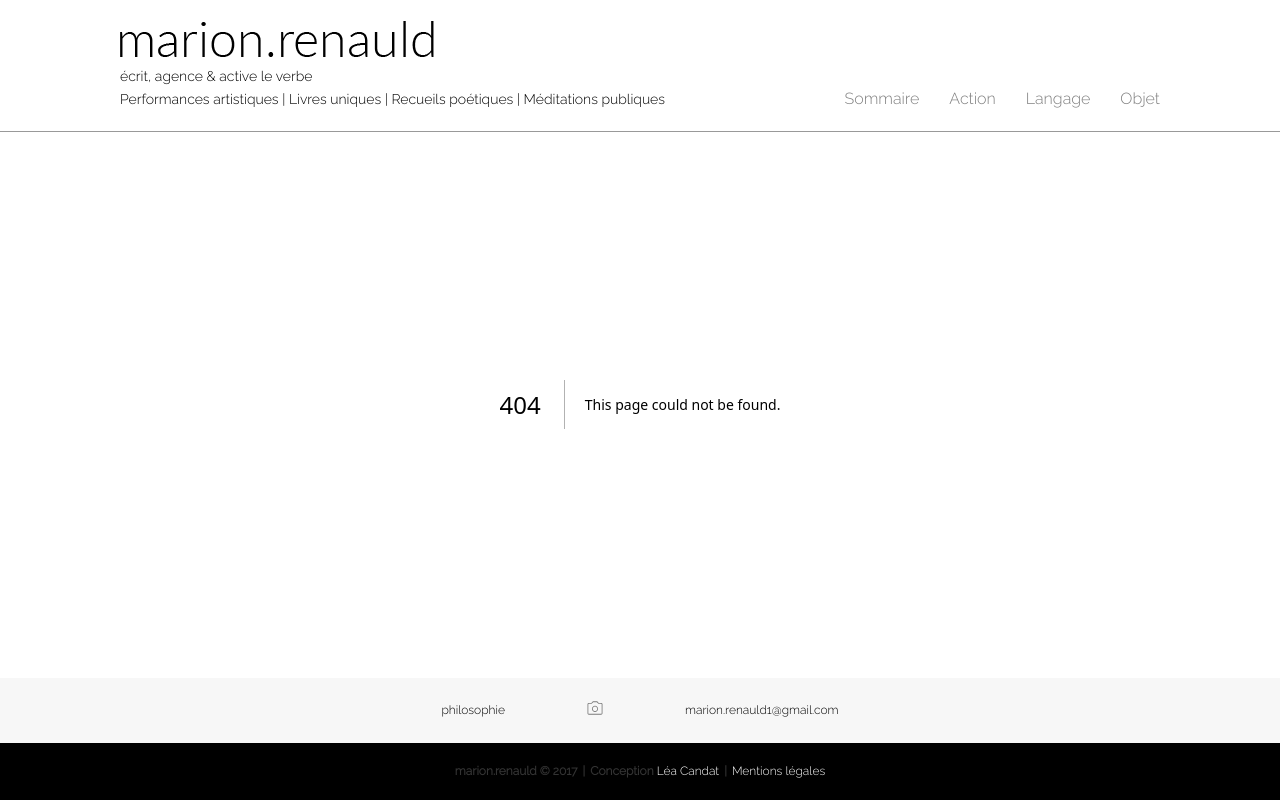
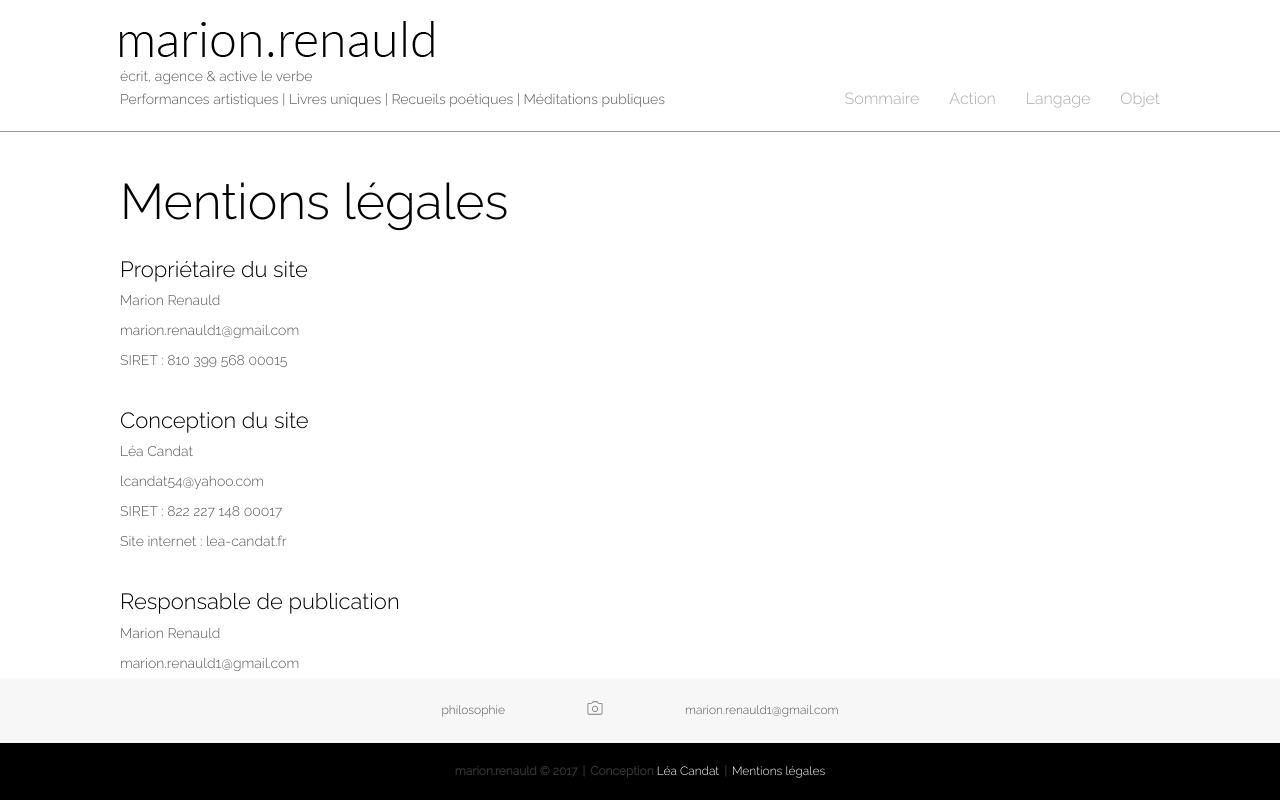
Before and after one commit to accolade-scop/marionrenauld.com, a Next.js app in the folder website/: page /mentions-legales in a window 1280 px wide. Before the commit this address had no page. Built offline with nearby package versions, Linux system fonts and the light colour scheme.

Commit message:
- Ajout mentions legales et page not-fount

```diff
--- a/website/src/app/assets/partials/_elements.sass
+++ b/website/src/app/assets/partials/_elements.sass
@@ -35,7 +35,6 @@
     &:hover
      opacity: 1
 
-
 #menu-smart
   display: none
   flex-flow: column nowrap
@@ -70,7 +69,6 @@
   p:last-of-type
     padding-bottom: 60px
 
-
 .sommaire
   > .container
     flex-flow: row nowrap
@@ -104,7 +102,6 @@
       *
         text-align: center
 
-
 .theme
   > .container
     flex-flow: column nowrap
@@ -119,7 +116,6 @@
 
   p
     text-align: center
-
 
 .projet
   > .container
@@ -149,10 +145,30 @@
       background-color: #aaaaaa
       width: 100%
 
+.mentions
+  em
+    font-style: italic
+  p
+    margin-bottom: 30px
+  a
+    display: block
+    text-align: center
+  h1
+    color: black
+    font-size: 50px
+    line-height: 60px
+    text-align: left
+    font-weight: 300
+    margin-bottom: 22px
+
+  h2
+    color: black
+    font-size: 22px
+    text-align: left
+    font-weight: 300
 
 .download, .pager
       align-self: center
-
 .pager
   display: flex
   flex-flow: row nowrap
@@ -160,7 +176,6 @@
   align-items: center
   column-gap: 100px
   margin: 20px auto
-
 .picto
   width: 40px
   height: 40px
--- /dev/null
+++ b/website/src/app/mentions-legales/page.tsx
@@ -0,0 +1,66 @@
+import Link from 'next/link'
+
+export default function MentionsLegales() {
+    return (<main className="mentions">
+
+        <article className="container">
+
+            <section className="" style={{width: '100%'}}>
+
+                <h1 className="">Mentions légales</h1>
+
+                <h2>Propriétaire du site</h2>
+                <p>
+                    Marion Renauld<br/>
+                    marion.renauld1@gmail.com<br/>
+                    SIRET : 810 399 568 00015<br/>
+                </p>
+
+                <h2>Conception du site</h2>
+                <p>
+                    Léa Candat<br/>
+                    lcandat54@yahoo.com<br/>
+                    SIRET : 822 227 148 00017<br/>
+                    Site internet : lea-candat.fr<br/>
+                </p>
+
+                <h2>Responsable de publication</h2>
+                <p>Marion Renauld<br/>
+                    marion.renauld1@gmail.com<br/>
+                </p>
+
+                <p><em>Les informations de ce site peuvent contenir des inexactitudes techniques ou des erreurs
+                    typographiques. Ces informations peuvent être périodiquement modifiées. Nous sommes susceptibles
+                    d’apporter des améliorations ou des changements à ce site et ce sans préavis. Pour toute remarque
+                    sur le contenu et le fonctionnement du site, s’adresser au Webmaster : marion.renauld1@gmail.com
+                </em></p>
+
+                <h2>Hébergement du site</h2>
+                <p>
+                    OVH<br/>
+                    SAS au capital de 10 069 020 €<br/>
+                    RCS Lille Métropole 424 761 419 00045<br/>
+                    Code APE 2620Z<br/>
+                    N° TVA : FR 22 424 761 419<br/>
+                    Siège social : 2 rue Kellermann – 59100 Roubaix – France.<br/>
+                </p>
+
+                <h2>Droits d auteur - Copyright</h2>
+                <p>Les informations, photographies, images, textes et autres documents présents sur le site Internet
+                    sont protégés par le droit de la propriété intellectuelle.</p>
+
+                <h2>Informatique et liberté – Protection des données personnelles.</h2>
+
+                <p>Les informations collectées par le biais du présent site sont exclusivement destinées à notre propre
+                    utilisation. Conformément aux dispositions contenues dans la loi n° 78-17 du 6 Janvier 1978 modifiée
+                    relative à l’informatique, aux fichiers et aux libertés, vous disposez d’un droit d’accès, de
+                    rectification, de modification et de suppression concernant les données qui vous concernent.</p>
+
+                <Link href="/" className="">Revenir au sommaire</Link>
+
+            </section>
+
+        </article>
+
+    </main>)
+}
```
Also changed, not shown: website/src/app/not-found.tsx (added, +20 -0 lines).
